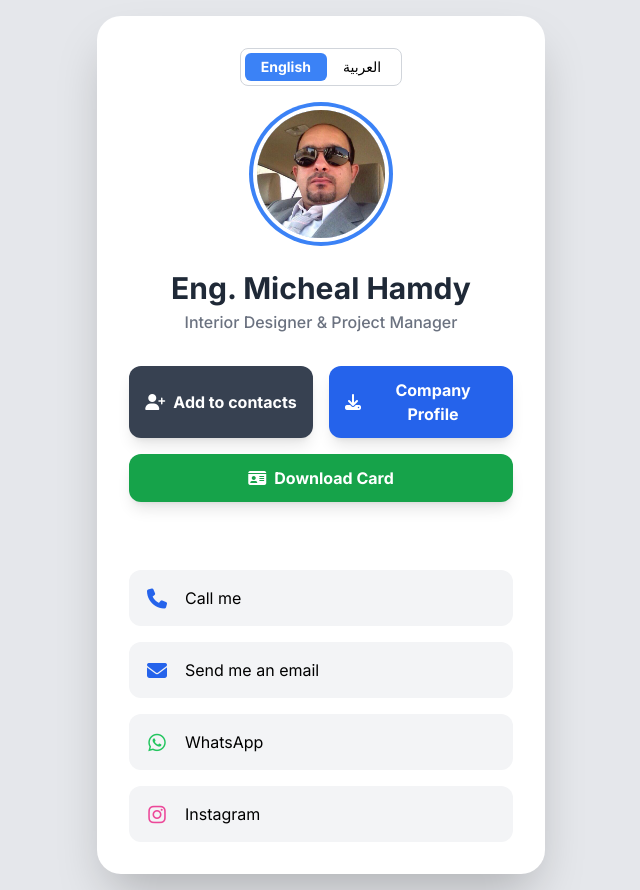
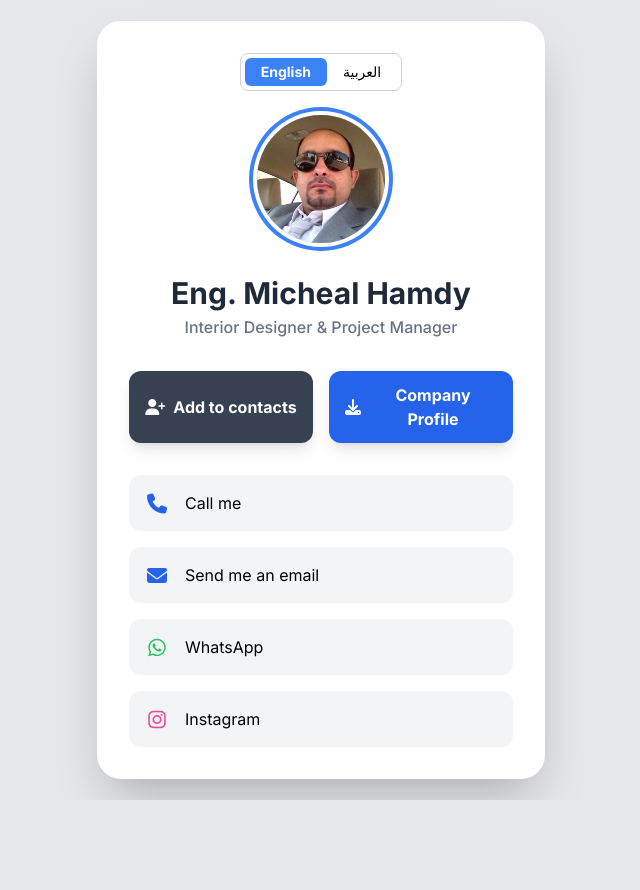
Before and after one commit to josephhk-1/Eng.michael-HAMDY-KAMAL, a plain HTML site: page index.html in a window 1280 px wide. Shown: the whole page, without its empty margins (319-959 px from the left). After the commit the page ends 800 px from the top, so only its background shows below. Drawn offline with nearby package versions, Linux system fonts and the light colour scheme.

Commit message:
Update index.html

```diff
--- a/index.html
+++ b/index.html
@@ -60,8 +60,7 @@
         </div>
 
         <!-- Section Boutons d'action principaux -->
-        <div class="mt-8 grid grid-cols-1 gap-4">
-            <div class="grid grid-cols-2 gap-4">
+        <div class="mt-8 grid grid-cols-2 gap-4">
             <button onclick="downloadVCard()" class="w-full px-4 py-3 bg-gray-700 text-white font-bold rounded-xl hover:bg-gray-800 transition-all duration-300 shadow-lg transform hover:scale-105 flex items-center justify-center">
                 <i class="fas fa-user-plus icon"></i>
                 <span class="ml-2" data-lang="addContact">Add to contacts</span>
@@ -71,15 +70,6 @@
                 <span class="ml-2" data-lang="companyProfile">Company Profile</span>
             </a>
         </div>
-             <!-- Bouton pour télécharger la carte -->
-            <button onclick="downloadCard()" class="w-full px-4 py-3 bg-green-600 text-white font-bold rounded-xl hover:bg-green-700 transition-all duration-300 shadow-lg transform hover:scale-105 flex items-center justify-center">
-                <i class="fas fa-id-card icon"></i>
-                <span class="ml-2" data-lang="downloadCard">Download Card</span>
-            </button>
-        </div>
-
-        <!-- NOUVEAU: Zone de message pour le statut du téléchargement -->
-        <div id="status-message" class="text-center text-sm text-gray-500 mt-4 h-5"></div>
 
         <!-- Section Liens de Contact détaillés -->
         <div class="mt-8 space-y-4">
@@ -105,8 +95,8 @@
     <script>
         // Dictionnaire des traductions
         const translations = {
-            en: { jobTitle: "Interior Designer & Project Manager", addContact: "Add to contacts", companyProfile: "Company Profile", downloadCard: "Download Card", callMe: "Call me", sendEmail: "Send me an email", whatsapp: "WhatsApp", instagram: "Instagram", cardTitle: "Digital Card - Eng. Micheal Hamdy", vCardFileName: "Eng_Micheal_Hamdy.vcf", htmlCardFileName: "Digital_Card_Eng_Micheal_Hamdy.html", statusPreparing: "Preparing download...", statusConvertingPhoto: "Converting photo (1/2)...", statusConvertingIcon: "Converting icon (2/2)...", statusCreatingFile: "Creating file...", statusSuccess: "Download started!", errorPrefix: "Error: ", errorPhoto: "Could not load photo.", errorIcon: "Could not load icon." },
-            ar: { jobTitle: "مصمم داخلي ومدير مشاريع", addContact: "أضف إلى جهات الاتصال", companyProfile: "ملف الشركة", downloadCard: "تحميل البطاقة", callMe: "اتصل بي", sendEmail: "أرسل بريد إلكتروني", whatsapp: "واتساب", instagram: "انستغرام", cardTitle: "بطاقة رقمية - م. مايكل حمدي", vCardFileName: "م_مايكل_حمدي.vcf", htmlCardFileName: "بطاقة_رقمية_م_مايكل_حمدي.html", statusPreparing: "جاري تحضير التنزيل...", statusConvertingPhoto: "جاري تحويل الصورة (1/2)...", statusConvertingIcon: "جاري تحويل الأيقونة (2/2)...", statusCreatingFile: "جاري إنشاء الملف...", statusSuccess: "بدأ التنزيل!", errorPrefix: "خطأ: ", errorPhoto: "ไม่สามารถ تحميل الصورة.", errorIcon: "ไม่สามารถ تحميل الأيقونة." }
+            en: { jobTitle: "Interior Designer & Project Manager", addContact: "Add to contacts", companyProfile: "Company Profile", callMe: "Call me", sendEmail: "Send me an email", whatsapp: "WhatsApp", instagram: "Instagram", cardTitle: "Digital Card - Eng. Micheal Hamdy", vCardFileName: "Eng_Micheal_Hamdy.vcf" },
+            ar: { jobTitle: "مصمم داخلي ومدير مشاريع", addContact: "أضف إلى جهات الاتصال", companyProfile: "ملف الشركة", callMe: "اتصل بي", sendEmail: "أرسل بريد إلكتروني", whatsapp: "واتساب", instagram: "انستغرام", cardTitle: "بطاقة رقمية - م. مايكل حمدي", vCardFileName: "م_مايكل_حمدي.vcf" }
         };
 
         const langEnBtn = document.getElementById('lang-en');
@@ -152,61 +142,6 @@
             link.click();
             document.body.removeChild(link);
         }
-
-        // CORRIGÉ : Nouvelle fonction qui intègre les images pour un téléchargement 100% autonome
-        async function downloadCard() {
-            const statusEl = document.getElementById('status-message');
-            statusEl.textContent = translations[currentLang].statusPreparing;
-
-            const imageToDataUrl = async (url) => {
-                const response = await fetch(url);
-                if (!response.ok) throw new Error(`Network response was not ok for ${url}`);
-                const blob = await response.blob();
-                return new Promise((resolve, reject) => {
-                    const reader = new FileReader();
-                    reader.onloadend = () => resolve(reader.result);
-                    reader.onerror = reject;
-                    reader.readAsDataURL(blob);
-                });
-            };
-
-            try {
-                // Utiliser les URL complètes pour plus de fiabilité
-                const baseUrl = 'https://josephhk-1.github.io/Eng.michael-HAMDY-KAMAL/';
-
-                statusEl.textContent = translations[currentLang].statusConvertingPhoto;
-                const photoDataUrl = await imageToDataUrl(baseUrl + 'photo.jpg');
-
-                statusEl.textContent = translations[currentLang].statusConvertingIcon;
-                const faviconDataUrl = await imageToDataUrl(baseUrl + 'favicon.png');
-
-                statusEl.textContent = translations[currentLang].statusCreatingFile;
-                const docClone = document.documentElement.cloneNode(true);
-
-                const img = docClone.querySelector('img[src="photo.jpg"]');
-                if (img) img.src = photoDataUrl;
-
-                const favicons = docClone.querySelectorAll('link[href="favicon.png"]');
-                favicons.forEach(link => link.href = faviconDataUrl);
-
-                const htmlContent = "<!DOCTYPE html>\n" + docClone.outerHTML;
-                const blob = new Blob([htmlContent], { type: 'text/html;charset=utf-8' });
-                const link = document.createElement('a');
-                link.href = URL.createObjectURL(blob);
-                link.download = translations[currentLang].htmlCardFileName;
-                document.body.appendChild(link);
-                link.click();
-                document.body.removeChild(link);
-
-                statusEl.textContent = translations[currentLang].statusSuccess;
-                setTimeout(() => { statusEl.textContent = ''; }, 3000);
-
-            } catch (error) {
-                console.error("Échec du téléchargement de la carte:", error);
-                statusEl.textContent = translations[currentLang].errorPrefix + error.message;
-                setTimeout(() => { statusEl.textContent = ''; }, 5000);
-            }
-        }
     </script>
 </body>
 </html>
```
Lines whose indentation alone changed are shown as unchanged.
